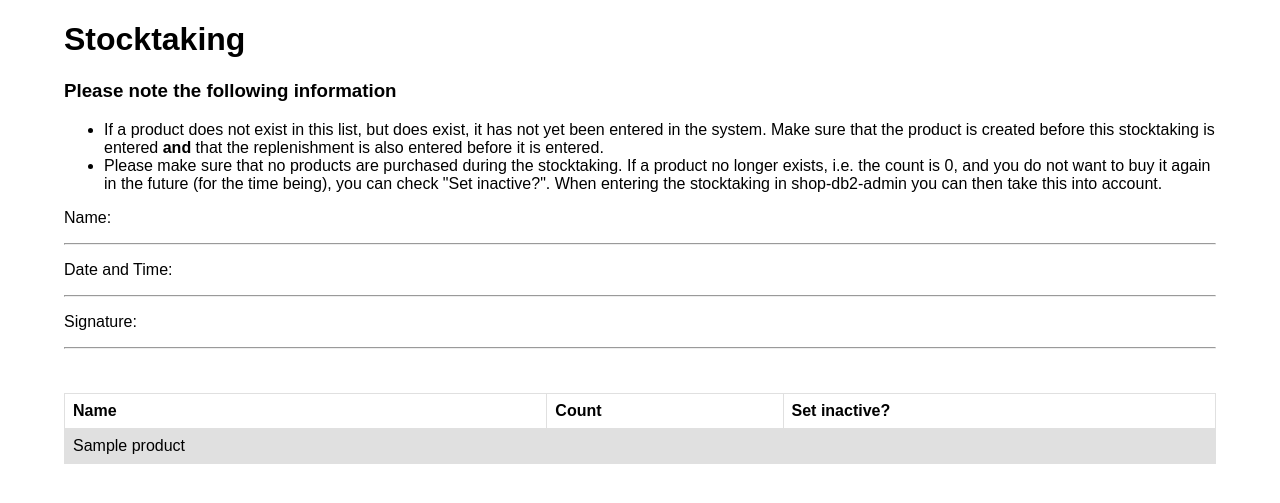
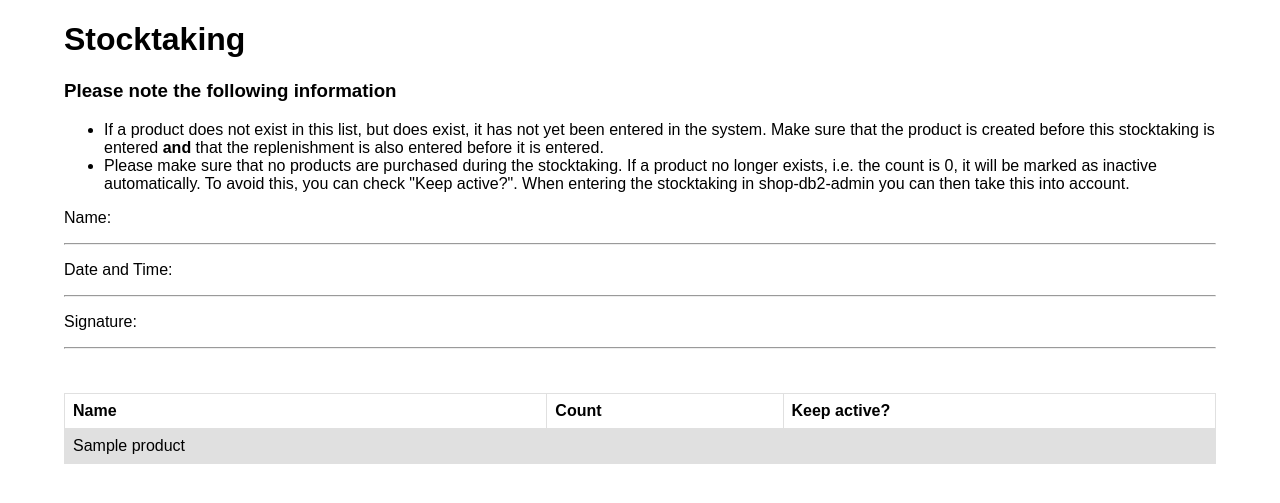
Before and after one commit to g3n35i5/shop-db2, a Flask app: template shopdb/templates/stocktakingcollections_template.html in a window 1280 px wide. Shown: the top 503 px of the page. Run offline with Flask 2, Linux system fonts and the light colour scheme; the template is opened without the code that fills it: values that come from a table or form of the project are taken from there, others are empty; tables that the repository leaves empty hold one stand-in row (values such as "Sample post"); parts of the project's set-up code (start-up, migrations or seed data) failed here and were passed over.

Commit message:
misc: Updating the stocktaking collection template

```diff
--- a/shopdb/templates/stocktakingcollections_template.html
+++ b/shopdb/templates/stocktakingcollections_template.html
@@ -38,10 +38,10 @@
     </li>
     <li>
         Please make sure that no products are purchased during the stocktaking.
-        If a  product no longer exists, i.e. the count is 0, and you do not want
-        to buy it again in the future (for the time being), you can check "Set
-        inactive?". When entering the stocktaking in shop-db2-admin you can
-        then take this into account.
+        If a  product no longer exists, i.e. the count is 0, it will be marked
+        as inactive automatically. To avoid this, you can check "Keep active?".
+        When entering the stocktaking in shop-db2-admin you can then take this
+        into account.
     </li>
 </ul>
 
@@ -60,7 +60,7 @@
     <tr>
         <th>Name</th>
         <th>Count</th>
-        <th>Set inactive?</th>
+        <th>Keep active?</th>
     </tr>
     {% for product in products %}
         <tr>
```
